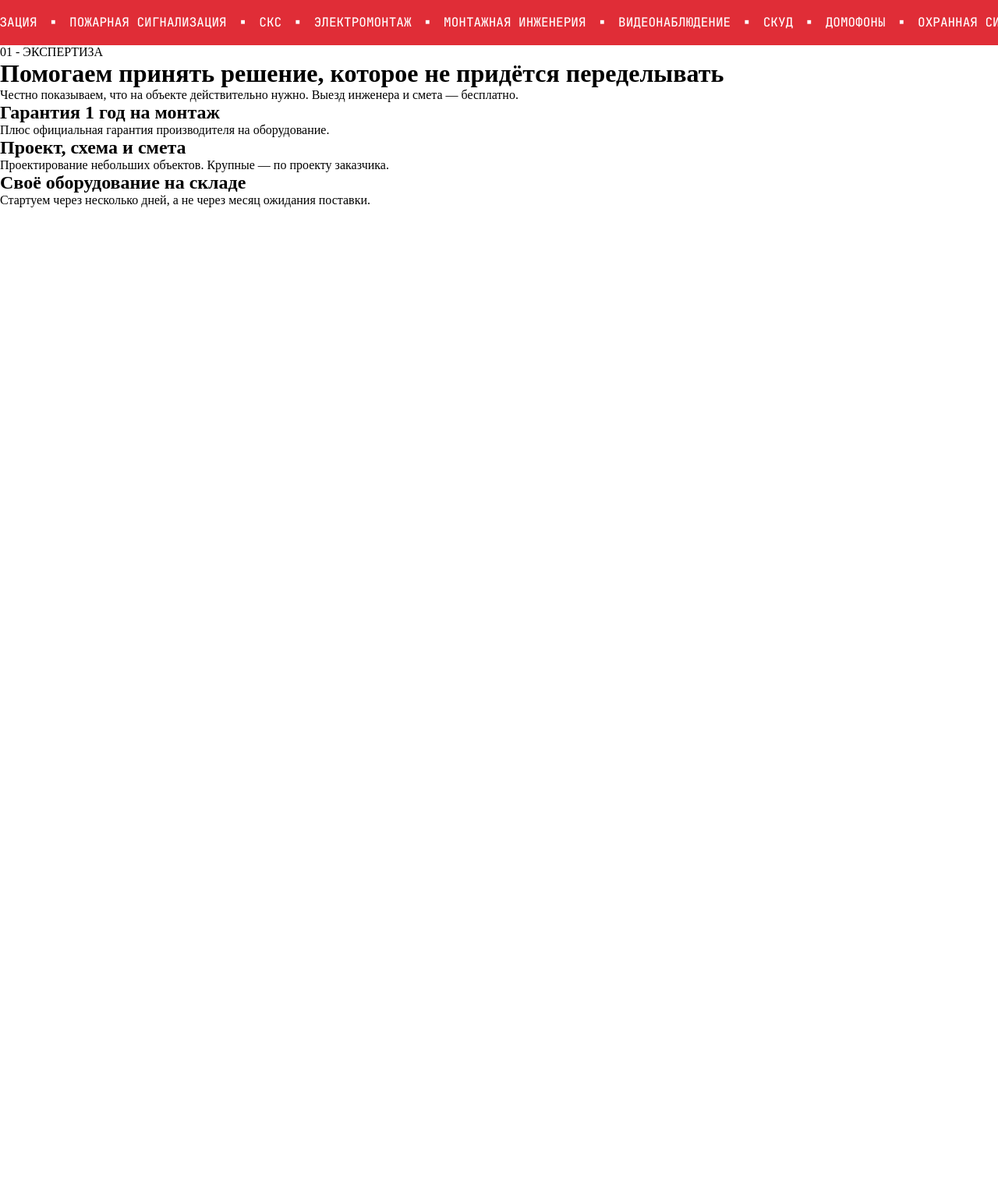
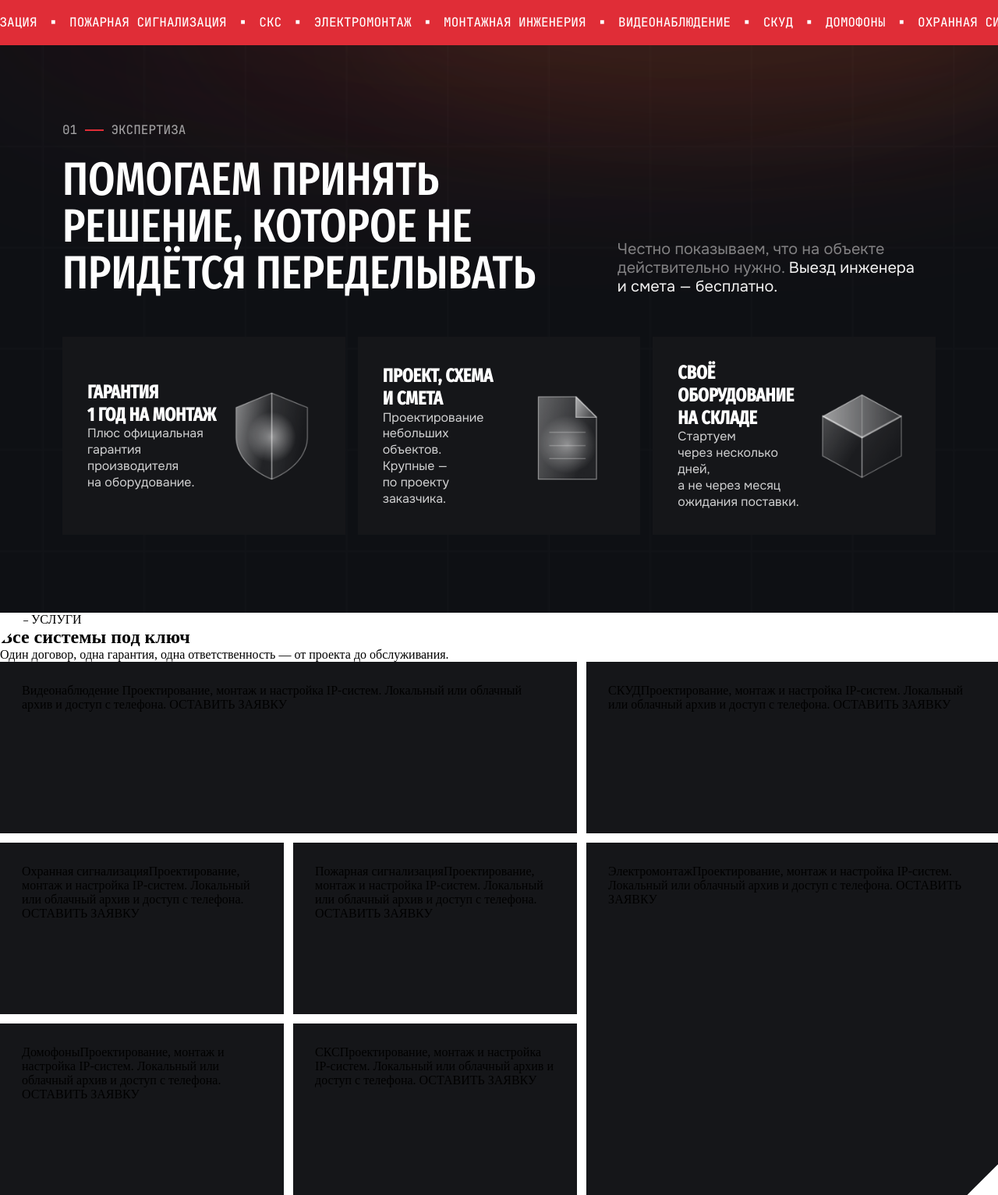
Before and after one commit to mank000/empire, a Django app: page / in a window 1280 px wide. Shown: the part 760-2293 px from the top of the page at 78% size. Before the commit the page ends 1026 px from the top, so only its background shows below. Run offline with Django 5.2, Linux system fonts and the light colour scheme.

Commit message:
feature блок 01 - экспертиза

```diff
--- a/static/css/01-expertise.css
+++ b/static/css/01-expertise.css
@@ -0,0 +1,183 @@
+.expertise {
+  background-image: url("../img/Illustration.png");
+  position: relative;
+  overflow: hidden;
+  isolation: isolate;
+
+  background-image: url("../img/Illustration.png");
+  background-size: cover;
+  background-position: center;
+}
+.expertise-content {
+  padding-top: 100px;
+  padding-left: 80px;
+  padding-right: 80px;
+  padding-bottom: 100px;
+  position: relative;
+  z-index: 1;
+}
+.expertise-header {
+  display: flex;
+  flex-direction: row;
+  justify-content: space-between;
+  align-items: flex-end;
+}
+.expertise-top {
+  display: flex;
+  flex-direction: column;
+  gap: 24px;
+  max-width: 840px;
+}
+.expertise-top h2 {
+  margin: 0;
+  font-family: Fira Sans Extra Condensed;
+  font-weight: 500;
+  font-style: Medium;
+  font-size: 60px;
+  line-height: 100%;
+  letter-spacing: 0%;
+  text-transform: uppercase;
+  color: white;
+}
+.expertise-top span {
+  font-family: JetBrains Mono;
+  font-weight: 500;
+  font-style: Medium;
+  font-size: 16px;
+  leading-trim: NONE;
+  line-height: 18px;
+  letter-spacing: 0%;
+  text-transform: uppercase;
+  color: rgba(255, 255, 255, 0.6);
+}
+.expertise-top span svg {
+  margin-bottom: 4.5px;
+}
+.expertise-description {
+  text-align: left;
+  font-family: Onest;
+  font-weight: 400;
+  font-style: Regular;
+  font-size: 20px;
+  line-height: 120%;
+  letter-spacing: 0%;
+  vertical-align: middle;
+  color: rgba(243, 242, 242, 0.5);
+  max-width: 500px;
+}
+.expertise-description strong {
+  font-weight: 400;
+  color: rgba(243, 242, 242, 1);
+}
+.expertise-cards {
+  display: flex;
+  margin-top: 52px;
+  gap: 16px;
+}
+.expertise-card {
+  display: flex;
+  align-items: center;
+  gap: 16px;
+
+  flex: 1;
+  min-width: 0;
+
+  box-sizing: border-box;
+  background: #151619;
+
+  background: rgba(21, 22, 25, 1);
+  padding: 32px;
+}
+.expertise-card h2 {
+  font-family: Fira Sans Extra Condensed;
+  font-weight: 600;
+  font-style: SemiBold;
+  font-size: 24px;
+  line-height: 120%;
+  letter-spacing: 0%;
+  text-transform: uppercase;
+  color: rgba(255, 255, 255, 1);
+}
+.expertise-card span {
+  font-family: Onest;
+  font-weight: 400;
+  font-style: Regular;
+  font-size: 16px;
+  line-height: 130%;
+  letter-spacing: 0%;
+  color: rgba(255, 255, 255, 0.8);
+  padding-top: 12px;
+}
+.expertise-card img {
+  width: 125px;
+  height: 125px;
+}
+.expertise-card-text {
+  flex: 1;
+  min-width: 0;
+}
+.expertise-card-image {
+  flex: 0 0 125px;
+}
+
+.expertise-card-image img {
+  display: block;
+  width: 125px;
+  height: 125px;
+  object-fit: contain;
+}
+
+/* Контейнер засвета */
+.expertise-glow {
+  position: absolute;
+  inset: 0;
+  z-index: 0;
+  pointer-events: none;
+}
+
+.glow-ellipse {
+  position: absolute;
+  border-radius: 50%;
+}
+
+/* Ellipse 1 — оранжевая */
+.ellipse-1 {
+  width: 861.81px;
+  height: 263.78px;
+  left: 477.39px;
+  top: -172.36px;
+
+  background: rgba(224, 135, 45, 0.08);
+  filter: blur(62.0182px);
+  transform: matrix(1, 0.03, 0.16, -0.99, 0, 0);
+}
+
+/* Ellipse 2 — красная */
+.ellipse-2 {
+  width: 1471.65px;
+  height: 402.02px;
+  left: -75.62px;
+  top: -273.74px;
+
+  background: rgba(224, 45, 55, 0.06);
+  filter: blur(109.444px);
+  transform: matrix(1, -0.01, 0.09, -1, 0, 0);
+}
+
+/* Ellipse 3 — красно-оранжевая */
+.ellipse-3 {
+  width: 1344.06px;
+  height: 411.38px;
+  left: 224.28px;
+  top: -252.56px;
+
+  background: rgba(224, 72, 45, 0.08);
+  filter: blur(91.2032px);
+  transform: matrix(1, 0.03, 0.16, -0.99, 0, 0);
+}
+
+/* Контент поверх засвета */
+.expertise-content {
+  position: relative;
+  z-index: 1;
+}
--- /dev/null
+++ b/static/css/02-services.css
@@ -0,0 +1,71 @@
+.services-grid {
+  display: grid;
+  grid-template-columns: 1fr 1fr 1.45fr;
+  grid-template-rows: repeat(3, 220px);
+  gap: 12px;
+  grid-template-areas:
+    "video video access"
+    "security fire electrical"
+    "intercom network electrical";
+}
+
+.surveillance {
+  grid-area: video;
+}
+
+.access {
+  grid-area: access;
+}
+
+.security {
+  grid-area: security;
+}
+
+.fire {
+  grid-area: fire;
+}
+
+.electrical {
+  grid-area: electrical;
+}
+
+.intercom {
+  grid-area: intercom;
+}
+
+.network {
+  grid-area: network;
+}
+
+.service-card {
+  background: #151619;
+  padding: 28px;
+  min-width: 0;
+}
+
+.service-card {
+  position: relative;
+  overflow: hidden;
+}
+
+.service-card img {
+  position: absolute;
+  right: 0;
+  bottom: 0;
+  max-width: 55%;
+  height: auto;
+  pointer-events: none;
+}
+
+.services {
+  --cut: 40px;
+
+  clip-path: polygon(
+    var(--cut) 0,
+    100% 0,
+    100% calc(100% - var(--cut)),
+    calc(100% - var(--cut)) 100%,
+    0 100%,
+    0 var(--cut)
+  );
+}
--- a/templates/home.html
+++ b/templates/home.html
@@ -3,10 +3,13 @@
 {% block extra_css %}
     <link rel="stylesheet" href="{% static 'css/home.css' %}">
     <link rel="stylesheet" href="{% static 'css/running-string.css' %}">
+    <link rel="stylesheet" href="{% static 'css/01-expertise.css' %}">
+    <link rel="stylesheet" href="{% static 'css/02-services.css' %}">
 {% endblock %}
 {% block title %}Монтажная Империя{% endblock %}
 {% block content %}
     {% include "includes/first-page.html" %}
     {% include "includes/running-string.html" %}
-    {% include "includes/expertise.html" %}
+    {% include "includes/01-expertise.html" %}
+    {% include "includes/02-services.html" %}
 {% endblock %}
--- /dev/null
+++ b/templates/includes/01-expertise.html
@@ -0,0 +1,59 @@
+{% load static %}
+<div class="expertise">
+    <div class="expertise-glow">
+        <div class="glow-ellipse ellipse-1"></div>
+        <div class="glow-ellipse ellipse-2"></div>
+        <div class="glow-ellipse ellipse-3"></div>
+    </div>
+    <div class="expertise-content">
+        <div class="expertise-header">
+            <div class="expertise-top">
+                <span>01
+                    <svg width="24"
+                         height="2"
+                         viewBox="0 0 24 2"
+                         fill="none"
+                         xmlns="http://www.w3.org/2000/svg">
+                        <rect width="24" height="2" fill="#E02D37" />
+                    </svg>
+                ЭКСПЕРТИЗА</span>
+                <h2>
+                    Помогаем принять решение,
+                    которое не придётся переделывать
+                </h2>
+            </div>
+            <div class="expertise-description">
+                <span>Честно показываем, что на объекте действительно нужно. <strong>Выезд инженера и смета — бесплатно.</strong></span>
+            </div>
+        </div>
+        <div class="expertise-cards">
+            <div class="expertise-card">
+                <div class="expertise-card-text">
+                    <h2>Гарантия 1 год на монтаж</h2>
+                    <span>Плюс официальная гарантия производителя на оборудование.</span>
+                </div>
+                <div class="expertise-card-image">
+                    <img src="{% static 'img/shield.png' %}" alt="shield">
+                </div>
+            </div>
+            <div class="expertise-card">
+                <div class="expertise-card-text">
+                    <h2>Проект, схема и смета</h2>
+                    <span>Проектирование небольших объектов. Крупные — по проекту заказчика.</span>
+                </div>
+                <div class="expertise-card-image">
+                    <img src="{% static 'img/paper.png' %}" alt="paper">
+                </div>
+            </div>
+            <div class="expertise-card">
+                <div class="expertise-card-text">
+                    <h2>Своё оборудование на складе</h2>
+                    <span>Стартуем через несколько дней, а не через месяц ожидания поставки.</span>
+                </div>
+                <div class="expertise-card-image">
+                    <img src="{% static 'img/block.png' %}" alt="block">
+                </div>
+            </div>
+        </div>
+    </div>
+</div>
--- /dev/null
+++ b/templates/includes/02-services.html
@@ -0,0 +1,67 @@
+<section class="services">
+    <div class="services-content">
+        <div class="services-header">
+            <span>02 — УСЛУГИ</span>
+            <div class="services-heading">
+                <h2>Все системы под ключ</h2>
+                <p>
+                    Один договор, одна гарантия,
+                    одна ответственность — от проекта
+                    до обслуживания.
+                </p>
+            </div>
+        </div>
+        <div class="services-grid">
+            <article class="service-card surveillance">Видеонаблюдение
+                <span>Проектирование, монтаж и настройка
+                IP-систем. Локальный или облачный архив и доступ с телефона.</span>
+                <a>ОСТАВИТЬ ЗАЯВКУ</a>
+                <div>
+                    <img>
+                </div>
+            </article>
+            <article class="service-card access">СКУД<span>Проектирование, монтаж и настройка
+                IP-систем. Локальный или облачный архив и доступ с телефона.</span>
+                <a>ОСТАВИТЬ ЗАЯВКУ</a>
+                <div>
+                    <img>
+                </div>
+            </article>
+            <article class="service-card security">Охранная сигнализация<span>Проектирование, монтаж и настройка
+                IP-систем. Локальный или облачный архив и доступ с телефона.</span>
+                <a>ОСТАВИТЬ ЗАЯВКУ</a>
+                <div>
+                    <img>
+                </div>
+            </article>
+            <article class="service-card fire">Пожарная сигнализация<span>Проектирование, монтаж и настройка
+                IP-систем. Локальный или облачный архив и доступ с телефона.</span>
+                <a>ОСТАВИТЬ ЗАЯВКУ</a>
+                <div>
+                    <img>
+                </div>
+            </article>
+            <article class="service-card electrical">Электромонтаж<span>Проектирование, монтаж и настройка
+                IP-систем. Локальный или облачный архив и доступ с телефона.</span>
+                <a>ОСТАВИТЬ ЗАЯВКУ</a>
+                <div>
+                    <img>
+                </div>
+            </article>
+            <article class="service-card intercom">Домофоны<span>Проектирование, монтаж и настройка
+                IP-систем. Локальный или облачный архив и доступ с телефона.</span>
+                <a>ОСТАВИТЬ ЗАЯВКУ</a>
+                <div>
+                    <img>
+                </div>
+            </article>
+            <article class="service-card network">СКС<span>Проектирование, монтаж и настройка
+                IP-систем. Локальный или облачный архив и доступ с телефона.</span>
+                <a>ОСТАВИТЬ ЗАЯВКУ</a>
+                <div>
+                    <img>
+                </div>
+            </article>
+        </div>
+    </div>
+</section>
--- a/templates/includes/expertise.html
+++ /dev/null
@@ -1,26 +0,0 @@
-<div>
-    <div>
-        <span>01 - ЭКСПЕРТИЗА</span>
-        <h1>
-            Помогаем принять решение,
-            которое не придётся переделывать
-        </h1>
-    </div>
-    <span>Честно показываем, что на объекте действительно нужно. Выезд инженера и смета — бесплатно.</span>
-    <div>
-        <div>
-            <div>
-                <h2>Гарантия 1 год на монтаж</h2>
-                <span>Плюс официальная гарантия производителя на оборудование.</span>
-            </div>
-        </div>
-        <div>
-            <h2>Проект, схема и смета</h2>
-            <span>Проектирование небольших объектов. Крупные — по проекту заказчика.</span>
-        </div>
-        <div>
-            <h2>Своё оборудование на складе</h2>
-            <span>Стартуем через несколько дней, а не через месяц ожидания поставки.</span>
-        </div>
-    </div>
-</div>
```
Also changed, not shown: static/img/block.png (added), static/img/paper.png (added), static/img/shield.png (added).
